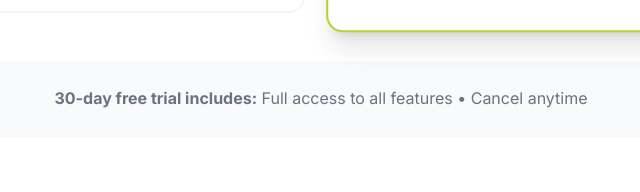
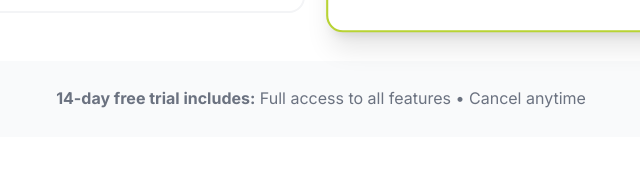
Before and after one commit to arhaikal/acebase, a plain HTML site: page index.html in a window 1280 px wide. Shown: the part 3268-3460 px from the top of the page, 319-959 px from the left. Drawn offline with Linux system fonts and the light colour scheme.

Commit message:
make it 14

```diff
--- a/index.html
+++ b/index.html
@@ -237,7 +237,7 @@
             </div>
 
             <div class="pricing-footer">
-                <p><strong>30-day free trial includes:</strong> Full access to all features • Cancel anytime</p>
+                <p><strong>14-day free trial includes:</strong> Full access to all features • Cancel anytime</p>
             </div>
         </div>
     </section>
```
